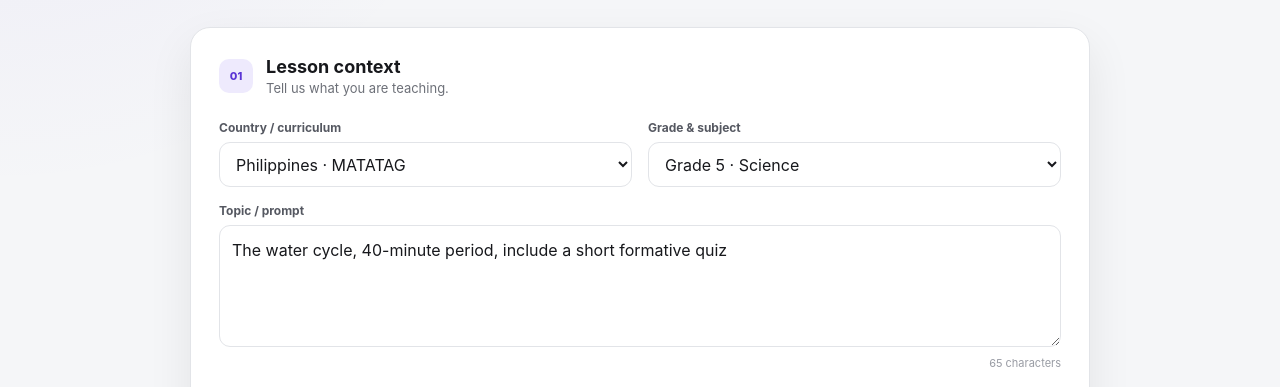
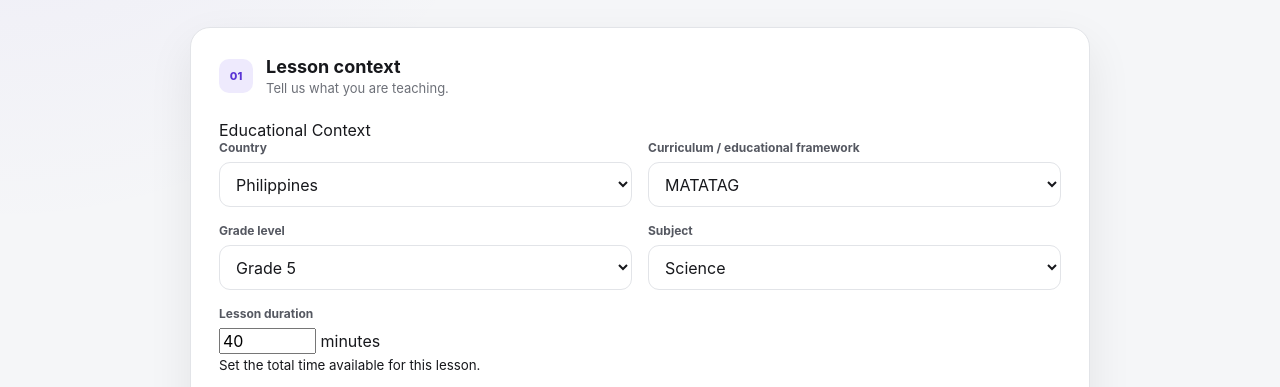
Before and after one commit to glademyr028/school-lesson-management-system, a plain HTML site: page frontend/index.html in a window 1280 px wide. Shown: the part 338-725 px from the top of the page. Drawn offline with Linux system fonts and the light colour scheme.

Commit message:
Add customizable educational context and lesson duration

```diff
--- a/frontend/index.html
+++ b/frontend/index.html
@@ -40,24 +40,76 @@
           </div>
         </div>
 
+        <div class="context-heading">Educational Context</div>
+
         <div class="form-grid">
           <div class="field">
-            <label for="curriculum">Country / curriculum</label>
-            <select id="curriculum">
-              <option value="Philippines · MATATAG">Philippines · MATATAG</option>
-              <option value="Philippines · K to 12">Philippines · K to 12</option>
+            <label for="country">Country</label>
+            <select id="country">
+              <option value="Philippines" selected>Philippines</option>
+              <option value="United States">United States</option>
+              <option value="Canada">Canada</option>
+              <option value="United Kingdom">United Kingdom</option>
+              <option value="Singapore">Singapore</option>
+              <option value="Australia">Australia</option>
+              <option value="Custom">Custom country</option>
             </select>
+            <input id="customCountry" class="custom-context-input hidden" type="text" placeholder="Enter country">
           </div>
 
           <div class="field">
-            <label for="gradeSubject">Grade &amp; subject</label>
-            <select id="gradeSubject">
-              <option value="Grade 5 · Science">Grade 5 · Science</option>
-              <option value="Grade 4 · Science">Grade 4 · Science</option>
-              <option value="Grade 6 · Science">Grade 6 · Science</option>
-              <option value="Grade 5 · Mathematics">Grade 5 · Mathematics</option>
-              <option value="Grade 5 · English">Grade 5 · English</option>
+            <label for="curriculum">Curriculum / educational framework</label>
+            <select id="curriculum">
+              <option value="MATATAG" selected>MATATAG</option>
+              <option value="K to 12">K to 12</option>
+              <option value="Custom">Custom framework</option>
             </select>
+            <input id="customCurriculum" class="custom-context-input hidden" type="text" placeholder="Enter curriculum or framework">
+          </div>
+
+          <div class="field">
+            <label for="gradeLevel">Grade level</label>
+            <select id="gradeLevel">
+              <option value="Grade 1">Grade 1</option>
+              <option value="Grade 2">Grade 2</option>
+              <option value="Grade 3">Grade 3</option>
+              <option value="Grade 4">Grade 4</option>
+              <option value="Grade 5" selected>Grade 5</option>
+              <option value="Grade 6">Grade 6</option>
+              <option value="Grade 7">Grade 7</option>
+              <option value="Grade 8">Grade 8</option>
+              <option value="Grade 9">Grade 9</option>
+              <option value="Grade 10">Grade 10</option>
+              <option value="Grade 11">Grade 11</option>
+              <option value="Grade 12">Grade 12</option>
+              <option value="Custom">Custom grade level</option>
+            </select>
+            <input id="customGradeLevel" class="custom-context-input hidden" type="text" placeholder="Enter grade level">
+          </div>
+
+          <div class="field">
+            <label for="subject">Subject</label>
+            <select id="subject">
+              <option value="Mathematics">Mathematics</option>
+              <option value="Science" selected>Science</option>
+              <option value="English">English</option>
+              <option value="Filipino">Filipino</option>
+              <option value="Araling Panlipunan">Araling Panlipunan</option>
+              <option value="MAPEH">MAPEH</option>
+              <option value="TLE">TLE</option>
+              <option value="ICT">ICT</option>
+              <option value="Custom">Custom subject</option>
+            </select>
+            <input id="customSubject" class="custom-context-input hidden" type="text" placeholder="Enter subject">
+          </div>
+
+          <div class="field">
+            <label for="duration">Lesson duration</label>
+            <div class="duration-input">
+              <input id="duration" type="number" min="5" max="480" step="5" value="40" placeholder="40">
+              <span>minutes</span>
+            </div>
+            <small class="field-hint">Set the total time available for this lesson.</small>
           </div>
         </div>
 
```
